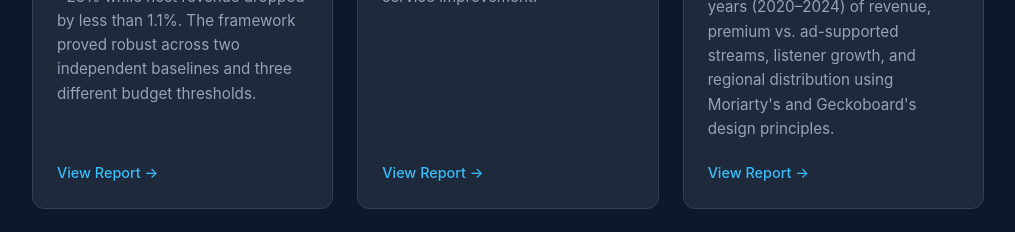
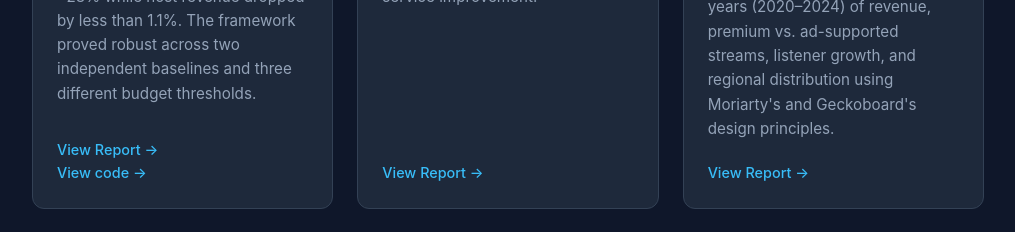
Before and after one commit to nisha-khadkabk/nisha-khadkabk.github.io, a plain HTML site: page index.html in a window 1280 px wide. Shown: the part 1680-1912 px from the top of the page, without its empty margins (132-1147 px from the left). Drawn offline with Linux system fonts and the light colour scheme.

Commit message:
index.html

```diff
--- a/index.html
+++ b/index.html
@@ -163,7 +163,8 @@
                         <span class="tag">Fairness-aware ML</span>
                     </div>
                     <p>Processed 730,461 listing-nights across 8,026 Edinburgh Airbnb rental properties. Trained Random Forest (R²=0.39) and XGBoost (R²=0.45) models to predict nightly prices. Built a "prioritised-compliance" fairness mechanism that targeted the most aggressively overpriced listings. At the recommended setting (λ=0.45) with fairness parameter, student affordability rose from 22.7% to ~28% while host revenue dropped by less than 1.1%. The framework proved robust across two independent baselines and three different budget thresholds.</p>
-                    <div class="links"><a href="https://github.com/nisha-khadkabk/nisha-khadkabk.github.io/blob/main/Dissertation_report.pdf" target="_blank">View Report →</a></div>
+                    <div class="links"><a href="https://github.com/nisha-khadkabk/nisha-khadkabk.github.io/blob/main/evidence/Dissertation_report.pdf" target="_blank">View Report →</a></div>
+                    <div class="links"><a href="https://github.com/nisha-khadkabk/nisha-khadkabk.github.io/blob/main/evidence/Dissertation-code.ipynb" target="_blank">View code →</a></div>
 
                 </div>
 
```
